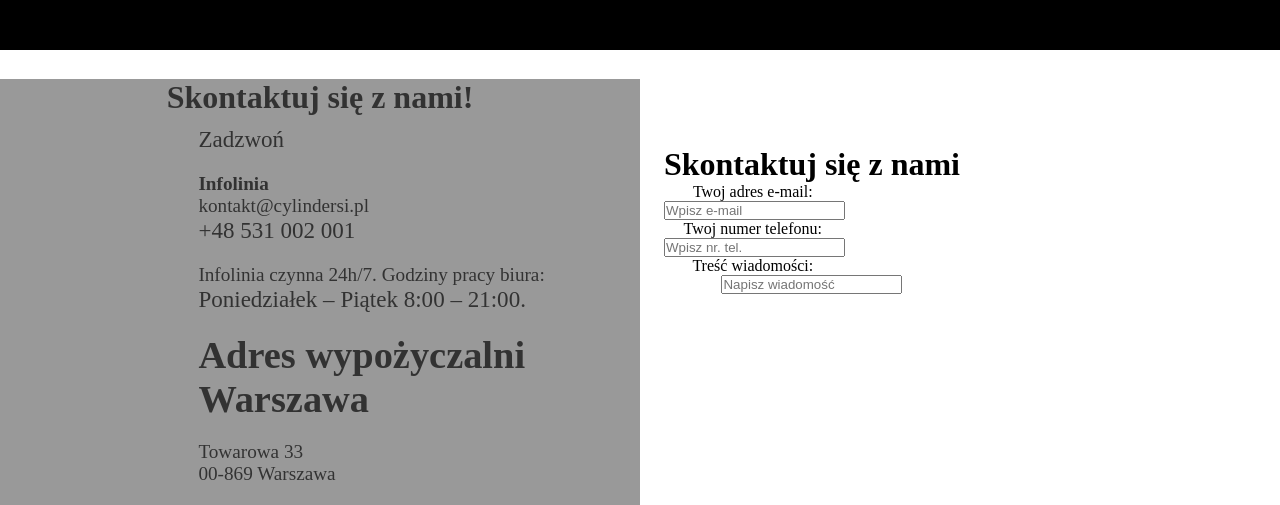
After one commit to kubola502/projekt_html, a PHP site: page /contact.php in a window 1280 px wide. The commit adds this page. Shown: the part 321-826 px from the top of the page. Run offline with PHP 8.4, Linux system fonts and the light colour scheme.

Commit message:
Aktualizacja

```diff
--- /dev/null
+++ b/contact.php
@@ -0,0 +1,42 @@
+<!DOCTYPE html>
+<html lang="pl">
+<head>
+        <?php include 'header.php';?>
+        <title>Kontakt</title>
+        <link rel= "stylesheet" href="style_contact.css">
+
+</head>
+<body>
+        <div class="kontakt">
+            <h1>Kontakt</h1>
+        </div>
+
+        <div class="kontakt2">
+            <div class="info">
+                <h1>Skontaktuj się z nami!</h1>
+                    <div class="paragrafy">
+                        <p id="p1">Zadzwoń</p>
+                        <h4>Infolinia</h4>
+                        <p >kontakt@cylindersi.pl</p>
+                        <p id="p2">+48 531 002 001</p>
+                        <p>Infolinia czynna 24h/7. Godziny pracy biura:</p>
+                        <p id="p2">Poniedziałek – Piątek 8:00 – 21:00.</p>
+                        <h1>Adres wypożyczalni Warszawa</h1>
+                        <p id="p3">Towarowa 33</p>
+                        <p>00-869 Warszawa</p>
+                    </div>
+            </div>
+                <div class="formularz">
+                    <h1>Skontaktuj się z nami </h1>
+                    <form>
+                        <p id="f">Twoj adres e-mail:</p>
+                        <input type="text" id="f" name="mail" placeholder="Wpisz e-mail">
+                        <p id="f">Twoj numer telefonu:</p>
+                        <input type="text" id="f" name="mail" placeholder="Wpisz nr. tel.">
+                        <p id="f">Treść wiadomości:</p>
+                        <input type="text" id="f2"  name="mail" placeholder="Napisz wiadomość">
+                    </form>
+                </div>
+        </div>
+    </body>
+</html>
--- /dev/null
+++ b/header.php
@@ -0,0 +1,24 @@
+<!DOCTYPE html>
+<html lang="en">
+<head>
+    <meta charset="UTF-8">
+    <meta name="viewport" content="width=device-width, initial-scale=1.0">
+    <link rel="stylesheet" href="style.css">
+    <link rel="icon" href="foto/car.ico" type="image/x-icon">
+
+</head>
+<body>
+
+<header>
+    <nav>
+        <img src="foto/logo1.svg" class="logo" alt="Logo">
+        <a href="about_us.php">O nas</a>
+        <a href="contact.php">Kontakt</a>
+        <a href="offer.php">Oferta</a>
+        <a href="index.php">Strona Główna</a>
+        <a id="login" href="login.php">Zaloguj się/Zarejestruj</a>
+    </nav>
+
+</header>
+</body>
+</html>
--- a/notataka.txt
+++ /dev/null
@@ -1 +0,0 @@
-cylindersi.pl
--- a/style.css
+++ b/style.css
@@ -7,7 +7,7 @@
     position: relative;
     width: 100%;
     height: 100vh; /* Tło na całą wysokość okna */
-    background-image: url('tlo_dobre.jpg'); /* Obrazek samochodów */
+    background-image: url('foto/tlo_dobre.jpg'); /* Obrazek samochodów */
     background-size: cover;            background-position: center;
     background-attachment: fixed; /* Umożliwia efekt parallax */
     background-repeat: no-repeat;
@@ -66,12 +66,13 @@ nav {
     top: 0;            /* Na górze ekranu */
     left: 0;
     width: 100%;       /* Nawigacja rozciąga się na całą szerokość */
-    background-color: black; /* Ciemne tło */
+    background-color: rgba(51, 51, 51, 0.8);
     padding: 20px 0;   /* Padding góra/dół */
     display: flex;     /* Flexbox do ustawienia linków obok siebie */
     justify-content: center; /* Wyrównanie linków do środka */
     align-items: center; /* Wyśrodkowanie w pionie */
     z-index: 1000;     /* Na wierzchu */
+
 }
 
 nav a {
@@ -82,6 +83,7 @@ nav a {
     padding: 15px 20px; /* Padding wokół tekstu */
     margin: 0 10px; /* Odstęp pomiędzy linkami */
     transition: background-color 0.3s, color 0.3s; /* Płynna zmiana koloru i tła */
+
 }
 #login{
     position: absolute; /* Pozycjonowanie absolutne względem strony */
--- /dev/null
+++ b/style_contact.css
@@ -0,0 +1,51 @@
+
+.kontakt {
+    text-align: center;
+    color: white;
+    font-size: 31px;
+    background-color:black; /* Tło z przezroczystością */
+    padding: 150px;
+    margin-bottom:42px ;
+}
+.info {
+    color : black;
+    background-color: gray;
+    opacity: 0.8;
+    width: 50%;
+    background-size: cover;
+    padding: 20x;
+    padding-bottom: 10px;
+}
+#p1 {
+    font-size: larger;
+    padding-bottom: 20px;
+}
+#p2 {
+    font-size: larger;
+    padding-bottom: 20px;
+}
+#p3 {
+    padding-top: 20px;
+}
+.kontakt2 {
+    display: flex;
+    justify-content: space-between;
+    align-items: center;
+    height: 50vh;
+    text-align: center;
+}
+.paragrafy{
+    padding: 10px;
+    text-align: left;
+    font-size: larger;
+    padding-left: 31%;
+}
+.formularz {
+    padding-bottom: 10px;
+    padding-right: 25%;
+    margin-bottom: 10.5%;
+
+}
+#f {
+ margin-right: 40%;
+}
```
Also changed, not shown: index.php (renamed from index.html, +8 -20 lines), foto/car.ico (renamed from car.ico), foto/formularz.png (renamed from formularz.png), foto/formularz1.jpg (renamed from formularz1.jpg), foto/logo1.svg (renamed from logo1.svg), foto/ludzik.png (renamed from ludzik.png), foto/ludzik2.jpg (renamed from ludzik2.jpg), foto/tlo4.jpg (renamed from tlo4.jpg), foto/tlo_dobre.jpg (renamed from tlo_dobre.jpg), foto/zegar.png (renamed from zegar.png).
